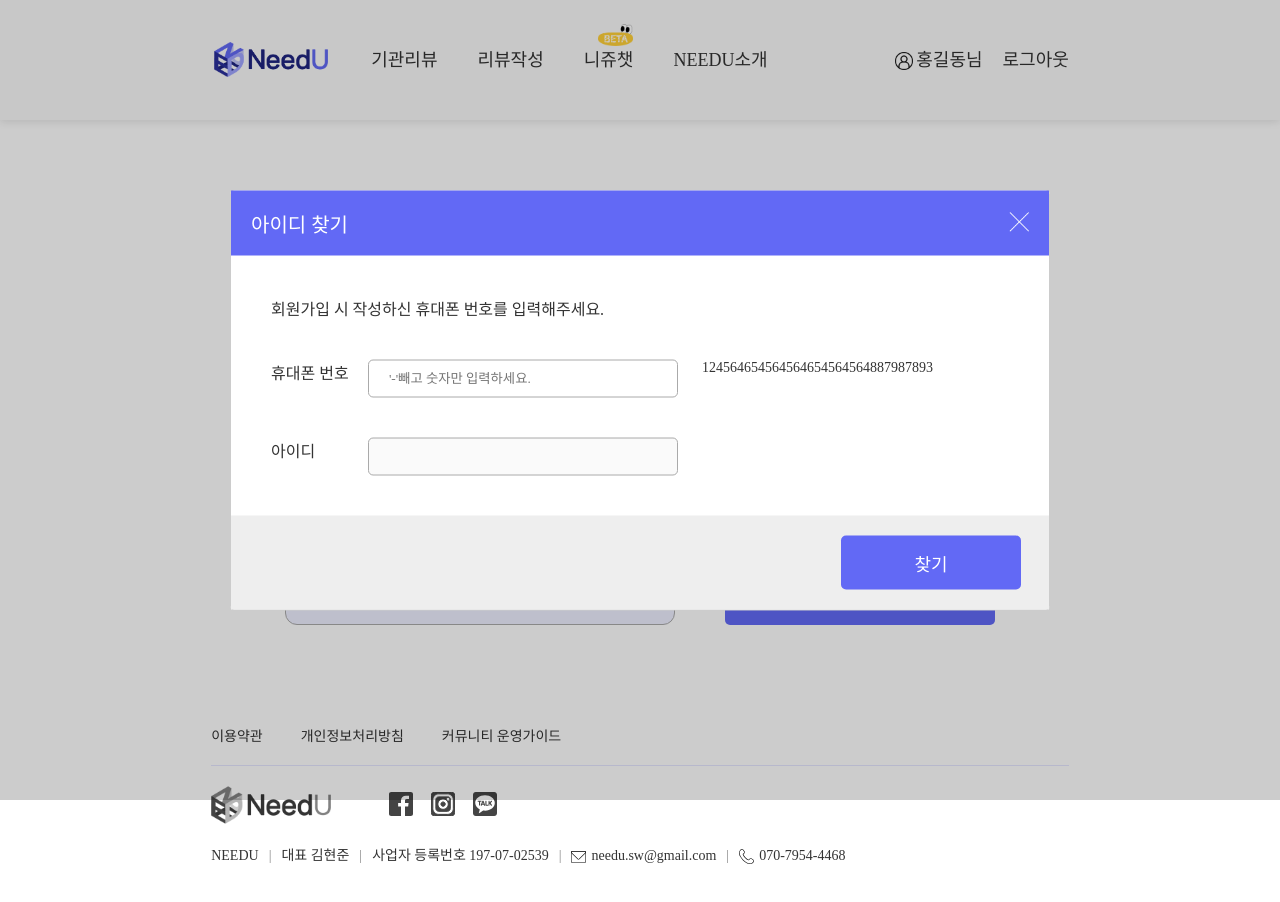
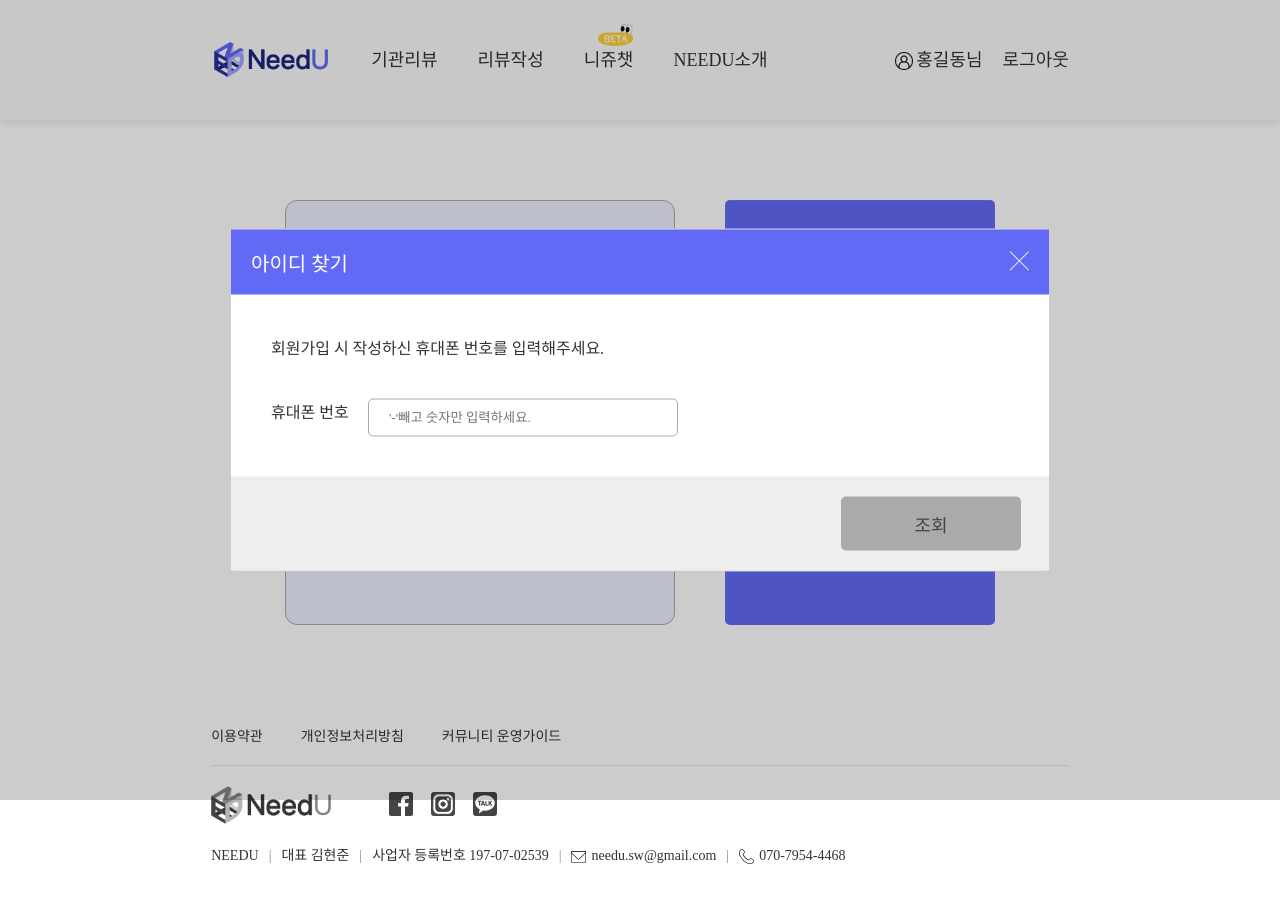
Before and after one commit to Code-KHJ/needu-frontend-react, a React (Vite) app: page /login in a window 1280 px wide. Both pictures are taken after a click on the button "아이디 찾기". Shown: the top 902 px of the page. Built offline with nearby package versions, Linux system fonts and the light colour scheme; a web font is replaced by a local one.

Commit message:
feat: searchId 구현

```diff
--- a/src/components/modal/Modal.scss
+++ b/src/components/modal/Modal.scss
@@ -1,6 +1,6 @@
 @charset "utf-8";
 
-.modal-header {
+.modal-title {
   display: flex;
   align-items: center;
   justify-content: space-between;
@@ -16,12 +16,12 @@
   }
 }
 
-.modal-content {
+.modal-form {
   padding: 40px;
   height: auto;
 }
 
-.modal-footer {
+.modal-button {
   display: flex;
   justify-content: center;
   padding: 20px 28px;
@@ -31,10 +31,10 @@
     max-width: 180px;
     height: 54px;
     padding: 8px;
-    color: #fff;
+    color: #444;
     font-size: 1.6rem;
     border-radius: 5px;
-    background: #6269f5;
+    background: #aaa;
   }
 }
 
@@ -76,17 +76,22 @@
   }
 }
 
+.btn-able {
+  background-color: #6269f5 !important;
+  color: #fafafa !important;
+  cursor: pointer;
+}
 /* mobile-end */
 
 @media screen and (min-width: 768px) {
-  .modal-header {
+  .modal-title {
     .btn-close > img {
       width: 18px;
       height: 18px;
     }
   }
 
-  .modal-footer {
+  .modal-button {
     justify-content: flex-end;
   }
 
@@ -109,7 +114,7 @@
 }
 
 @media screen and (min-width: 1024px) {
-  .modal-header {
+  .modal-title {
     font-size: 2rem;
     .btn-close > img {
       width: 20px;
@@ -117,7 +122,7 @@
     }
   }
 
-  .modal-footer {
+  .modal-button {
     & > button {
       font-size: 1.8rem;
     }
--- a/src/components/modal/Modal.tsx
+++ b/src/components/modal/Modal.tsx
@@ -1,7 +1,8 @@
 import React, { useEffect, useState } from "react";
 import Modal from "react-modal";
 import "./Modal.scss";
-import SearchId from "./SearchId";
+import SearchId from "./contents/SearchId";
+import SearchPw from "./contents/SearchPw";
 
 interface ModalProps {
   isOpen: boolean;
@@ -39,36 +40,30 @@ const ModalComponent: React.FC<ModalProps> = ({
   };
 
   //content에 따라 하위 컴포넌트 불러오기
-  const [modalTitle, setModalTitle] = useState<string>("안내");
+  const [modalTitle, setModalTitle] = useState<string>("Title");
   const [modalContent, setModalContent] = useState<React.ReactNode>(null);
-  const [modalBtn, setModalBtn] = useState<string>("제출");
   useEffect(() => {
     switch (content) {
       case "searchId":
         setModalTitle("아이디 찾기");
         setModalContent(<SearchId />);
-        setModalBtn("찾기");
         break;
       case "searchPw":
         setModalTitle("비밀번호 찾기");
-        setModalContent(<SearchId />);
-        setModalBtn("찾기");
+        setModalContent(<SearchPw />);
         break;
     }
   }, [content]);
 
   return (
     <Modal isOpen={isOpen} onRequestClose={onRequestClose} style={customStyles}>
-      <div className="modal-header">
+      <div className="modal-title">
         <div>{modalTitle}</div>
         <button className="btn-close" type="reset" onClick={closeModal}>
           <img src="src/assets/images/cancel.png" alt="닫기" />
         </button>
       </div>
       <div className="modal-content">{modalContent}</div>
-      <div className="modal-footer">
-        <button>{modalBtn}</button>
-      </div>
     </Modal>
   );
 };
--- a/src/components/modal/SearchId.tsx
+++ /dev/null
@@ -1,36 +0,0 @@
-import React from "react";
-
-const SearchId = () => {
-  return (
-    <>
-      <div className="explanation">
-        회원가입 시 작성하신 휴대폰 번호를 입력해주세요.
-      </div>
-      <form>
-        <fieldset>
-          <div className="item">
-            <label>휴대폰 번호</label>
-            <div className="item-input">
-              <input
-                type="text"
-                autoComplete="off"
-                placeholder="'-'빼고 숫자만 입력하세요."
-                maxLength={11}
-                required
-              ></input>
-              <p>124564654564564654564564887987893</p>
-            </div>
-          </div>
-          <div className="item userId">
-            <label>아이디</label>
-            <div className="item-input">
-              <input type="text" disabled></input>
-            </div>
-          </div>
-        </fieldset>
-      </form>
-    </>
-  );
-};
-
-export default SearchId;
--- /dev/null
+++ b/src/components/modal/contents/SearchId.tsx
@@ -0,0 +1,91 @@
+import { regPhone } from "@/utils/validation";
+import axios from "axios";
+import React, { useEffect, useState } from "react";
+
+const SearchId = () => {
+  const [values, setValues] = useState({
+    phone: "",
+  });
+
+  const handleChange = (e: React.ChangeEvent<HTMLInputElement>) => {
+    setValues({
+      ...values,
+      [e.target.name]: e.target.value,
+    });
+    if (!regPhone.test(e.target.value)) {
+      e.target.classList.add("unvalid");
+    } else {
+      e.target.classList.remove("unvalid");
+    }
+  };
+
+  const [msg, setMsg] = useState("");
+
+  //버튼 활성화
+  const [isSubmitDisabled, setIsSubmitDisabled] = useState(true);
+  useEffect(() => {
+    setIsSubmitDisabled(!regPhone.test(values.phone));
+  }, [values]);
+
+  //폼 제출
+  const [resultUserId, setResultUserId] = useState("");
+  const handleSubmit = async (e: React.FormEvent<HTMLFormElement>) => {
+    e.preventDefault();
+    const response = await axios.post("/", values, {
+      headers: { "Content-Type": "application/json" },
+    });
+
+    setResultUserId(response.data);
+  };
+
+  return (
+    <>
+      <div className="modal-form">
+        <div className="explanation">
+          회원가입 시 작성하신 휴대폰 번호를 입력해주세요.
+        </div>
+        <form id="search_id" onSubmit={handleSubmit}>
+          <fieldset>
+            <div className="item">
+              <label>휴대폰 번호</label>
+              <div className="item-input">
+                <input
+                  type="text"
+                  name="phone"
+                  autoComplete="off"
+                  placeholder="'-'빼고 숫자만 입력하세요."
+                  maxLength={11}
+                  value={values.phone}
+                  onChange={handleChange}
+                  required
+                ></input>
+                <p>{msg}</p>
+              </div>
+            </div>
+            <div
+              className="item userId"
+              style={{ display: resultUserId.length > 0 ? "" : "none" }}
+            >
+              <label>아이디</label>
+              <div className="item-input">
+                <input type="text" value={resultUserId} disabled></input>
+              </div>
+            </div>
+          </fieldset>
+        </form>
+      </div>
+      <div className="modal-button">
+        <button
+          type="submit"
+          form="search_id"
+          className={`${isSubmitDisabled ? "" : "btn-able"}`}
+          disabled={isSubmitDisabled}
+        >
+          조회
+        </button>
+      </div>
+    </>
+  );
+};
+
+export default SearchId;
--- /dev/null
+++ b/src/components/modal/contents/SearchPw.tsx
@@ -0,0 +1,101 @@
+import { regEmail, regPhone } from "@/utils/validation";
+import axios from "axios";
+import React, { useEffect, useState } from "react";
+
+const SearchPw = () => {
+  const [values, setValues] = useState({
+    id: "",
+    authCode: "",
+  });
+
+  const handleChange = (e: React.ChangeEvent<HTMLInputElement>) => {
+    setValues({
+      ...values,
+      [e.target.name]: e.target.value,
+    });
+    switch (e.target.name) {
+      case "id":
+        if (!regEmail.test(e.target.value)) {
+          e.target.classList.add("unvalid");
+        } else {
+          e.target.classList.remove("unvalid");
+        }
+        break;
+      case "authCode":
+        break;
+    }
+  };
+
+  const [msg, setMsg] = useState("");
+
+  //버튼 활성화
+  const [isSubmitDisabled, setIsSubmitDisabled] = useState(true);
+  useEffect(() => {
+    setIsSubmitDisabled(!regPhone.test(values.phone));
+  }, [values]);
+
+  //폼 제출
+  const [resultUserId, setResultUserId] = useState("");
+  const handleSubmit = async (e: React.FormEvent<HTMLFormElement>) => {
+    e.preventDefault();
+    const response = await axios.post("/", values, {
+      headers: { "Content-Type": "application/json" },
+    });
+
+    setResultUserId(response.data);
+  };
+
+  return (
+    <>
+      <div className="modal-form">
+        <div className="explanation">
+          아이디(eamil)로 발송된 인증번호를 확인해주세요.
+        </div>
+        <form id="search_pw" onSubmit={handleSubmit}>
+          <fieldset>
+            <div className="item">
+              <label>아이디</label>
+              <div className="item-input">
+                <input
+                  type="text"
+                  name="id"
+                  placeholder="아이디(이메일)을 입력하세요"
+                  value={values.id}
+                  onChange={handleChange}
+                  required
+                ></input>
+                <p>{msg}</p>
+              </div>
+            </div>
+            <div className="item">
+              <label>인증번호</label>
+              <div className="item-input">
+                <input
+                  type="text"
+                  name="authCode"
+                  placeholder="인증번호를 입력하세요"
+                  value={values.authCode}
+                  onChange={handleChange}
+                  required
+                ></input>
+                <p>{msg}</p>
+              </div>
+            </div>
+          </fieldset>
+        </form>
+      </div>
+      <div className="modal-button">
+        <button
+          type="submit"
+          form="search_id"
+          className={`${isSubmitDisabled ? "" : "btn-able"}`}
+          disabled={isSubmitDisabled}
+        >
+          조회
+        </button>
+      </div>
+    </>
+  );
+};
+
+export default SearchPw;
--- a/src/pages/login/Login.tsx
+++ b/src/pages/login/Login.tsx
@@ -6,32 +6,39 @@ import ModalComponent from "@/components/modal/Modal";
 
 const Login = () => {
   // 입력폼 유효성검사
-  const [userid, setUserid] = useState<string>("");
-  const [userpw, setUserpw] = useState<string>("");
-  const [isSubmitDisabled, setIsSubmitDisabled] = useState(true);
-
-  const handleUserid = (event: React.ChangeEvent<HTMLInputElement>) => {
-    setUserid(event.target.value);
-    if (!regEmail.test(event.target.value)) {
-      event.target.classList.add("unvalid");
-      return;
+  const [values, setValues] = useState({
+    id: "",
+    password: "",
+  });
+  const handleChange = (e: React.ChangeEvent<HTMLInputElement>) => {
+    setValues({
+      ...values,
+      [e.target.name]: e.target.value,
+    });
+    switch (e.target.name) {
+      case "id":
+        validation(regEmail, e.target);
+        break;
+      case "password":
+        validation(regPw, e.target);
+        break;
     }
-    event.target.classList.remove("unvalid");
-  };
-  const handleUserpw = (event: React.ChangeEvent<HTMLInputElement>) => {
-    setUserpw(event.target.value);
-    if (!regPw.test(event.target.value)) {
-      event.target.classList.add("unvalid");
-      return;
-    }
-    event.target.classList.remove("unvalid");
   };
 
+  const validation = (reg: RegExp, target: HTMLInputElement) => {
+    if (!reg.test(target.value)) {
+      target.classList.add("unvalid");
+    } else {
+      target.classList.remove("unvalid");
+    }
+  };
+
+  const [isSubmitDisabled, setIsSubmitDisabled] = useState(true);
   useEffect(() => {
-    const isUseridValid = regEmail.test(userid);
-    const isUserpwValid = regPw.test(userpw);
+    const isUseridValid = regEmail.test(values.id);
+    const isUserpwValid = regPw.test(values.password);
     setIsSubmitDisabled(!(isUseridValid && isUserpwValid));
-  }, [userid, userpw]);
+  }, [values]);
 
   // 모달 컨트롤
   const [modalIsOpen, setModalIsOpen] = useState(false);
@@ -47,18 +54,13 @@ const Login = () => {
   };
 
   // 폼 제출
-  const handleSubmit = async (event: React.FormEvent<HTMLFormElement>) => {
-    event.preventDefault();
-    const formData = new FormData(event.currentTarget);
-    const response = await axios.post(
-      "https://needu.site:3000/login",
-      formData,
-      {
-        headers: {
-          "Content-Type": "application/json",
-        },
-      }
-    );
+  const handleSubmit = async (e: React.FormEvent<HTMLFormElement>) => {
+    e.preventDefault();
+    const response = await axios.post("https://needu.site:3000/login", values, {
+      headers: {
+        "Content-Type": "application/json",
+      },
+    });
     console.log(response);
   };
 
@@ -76,8 +78,8 @@ const Login = () => {
                     name="id"
                     id="userid"
                     placeholder="아이디(이메일형식)를 입력하세요"
-                    value={userid}
-                    onInput={handleUserid}
+                    value={values.id}
+                    onChange={handleChange}
                     required
                   />
                   <input
@@ -86,8 +88,8 @@ const Login = () => {
                     id="userpw"
                     autoComplete="off"
                     placeholder="비밀번호를 입력하세요"
-                    value={userpw}
-                    onInput={handleUserpw}
+                    value={values.password}
+                    onChange={handleChange}
                     required
                   />
                 </fieldset>
--- a/src/style-reset.css
+++ b/src/style-reset.css
@@ -58,6 +58,9 @@ select {
   font-family: "NanumSquare";
   color: #333333;
 }
+input:focus {
+  outline: none;
+}
 .screen_out {
   position: absolute;
   left: -9999px;
--- a/src/utils/validation.ts
+++ b/src/utils/validation.ts
@@ -1,6 +1,6 @@
 const regEmail = /^[a-zA-Z0-9._-]+@[a-zA-Z0-9.-]+\.[a-zA-Z]{2,}$/;
 const regPw = /^(?=.*[a-zA-Z])(?=.*\d)[a-zA-Z\d!@#$%^&*]{8,16}$/;
 const regNickname = /^[A-Za-z가-힣0-9._-]{2,}$/;
-const regPhone = /^(010)[0-9]{7,8}$/;
+const regPhone = /^(010)[0-9]{8,8}$/;
 
 export { regEmail, regPw, regNickname, regPhone };
```
